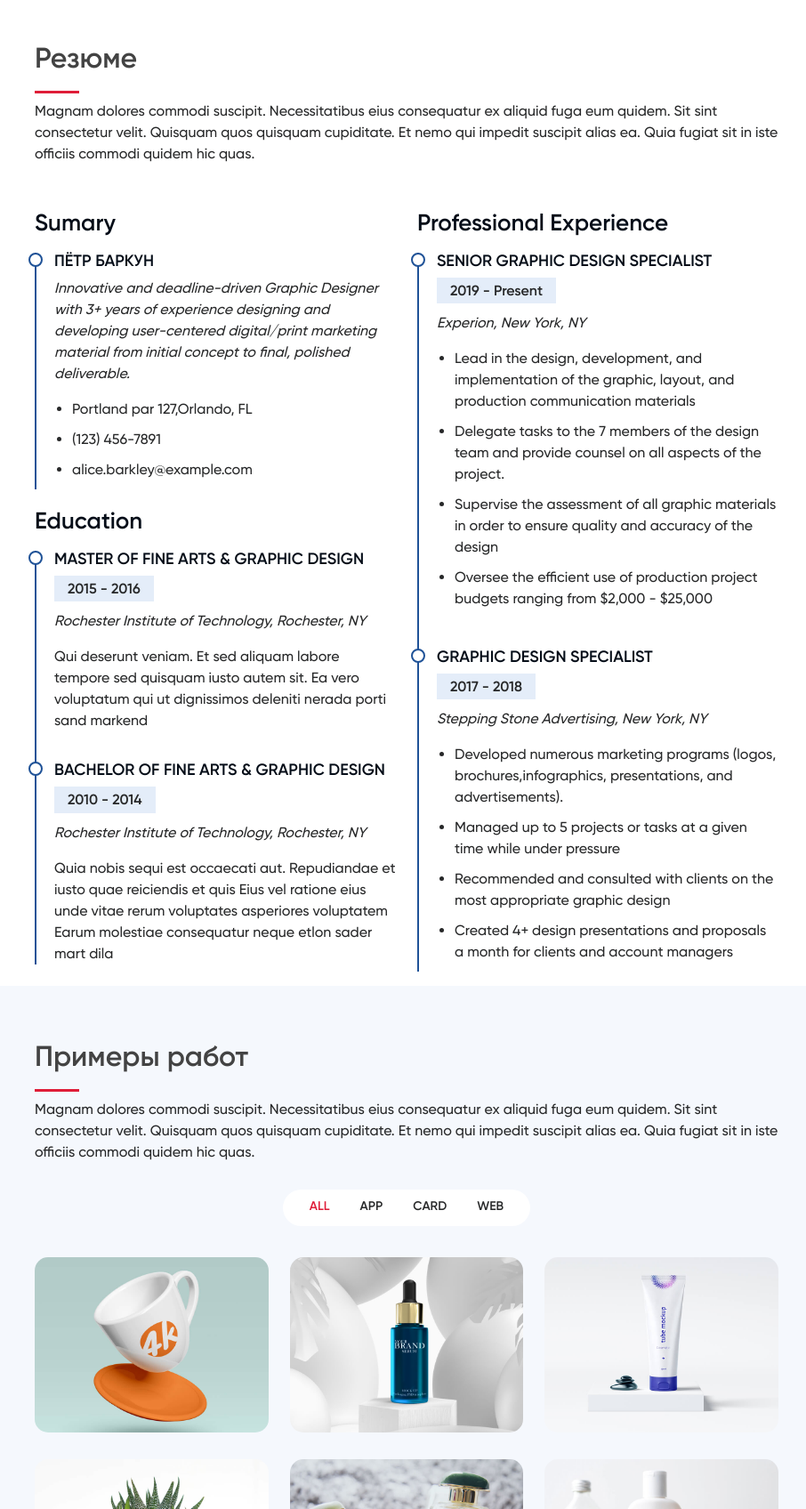
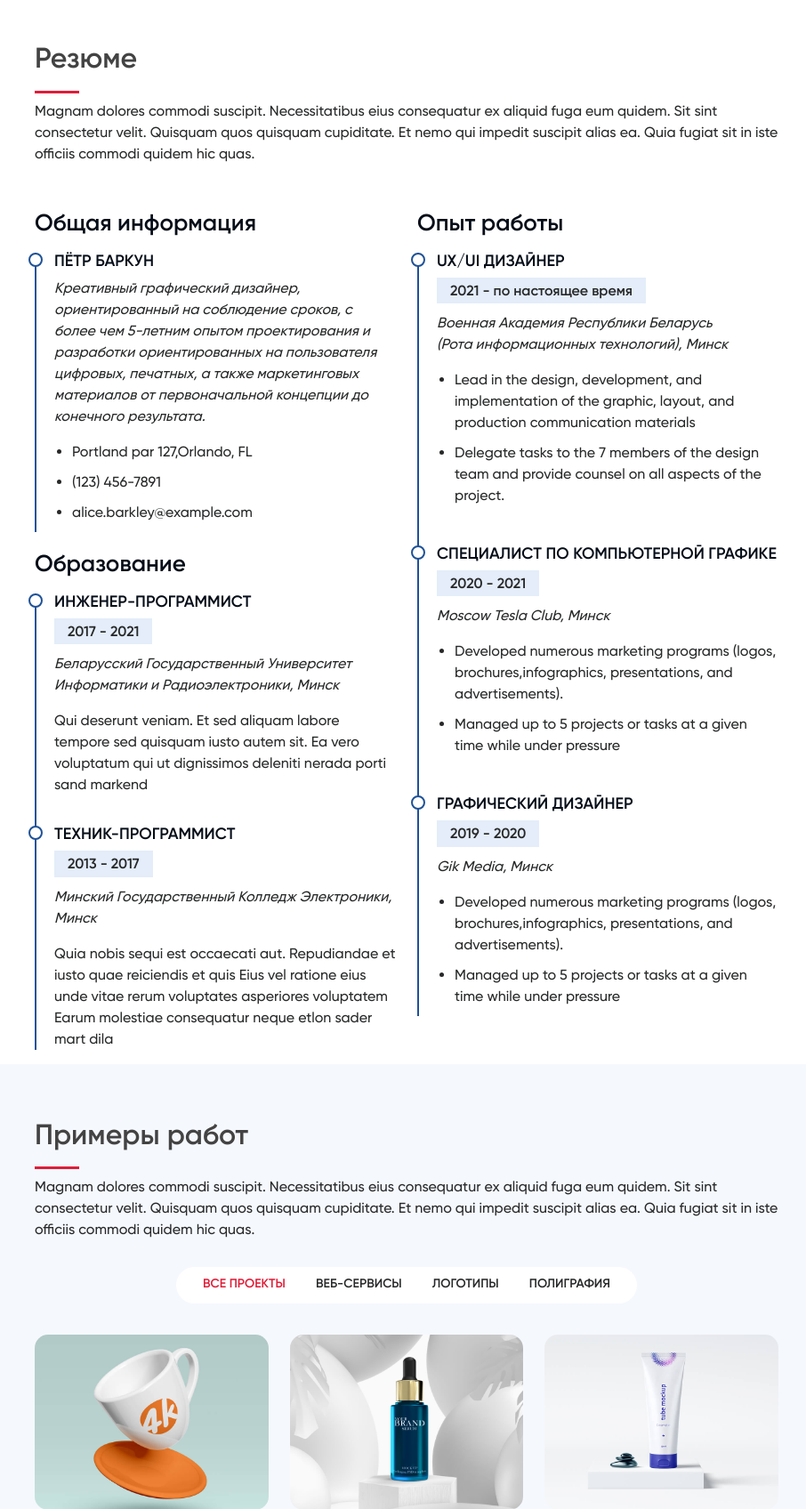
Before and after one commit to Unterfeldwebel33/peterbarkun, a PHP site: page / in a window 1280 px wide. Shown: the part 2280-3976 px from the top of the page at 89% size, without its empty margins (333-1239 px from the left). Run offline with PHP 8.4, Linux system fonts and the light colour scheme.

Commit message:
Обновлена картинка, и общее резюме

```diff
--- a/assets/css/style.css
+++ b/assets/css/style.css
@@ -256,6 +256,12 @@ h1, h2, h3, h4, h5, h6 {
 @media (min-width: 1024px) {
   #hero {
     background-attachment: fixed;
+  }
+}
+
+@media (max-width: 768px) {
+  #hero{
+    background-position-x:  39%;
   }
 }
 
--- a/index.html
+++ b/index.html
@@ -63,7 +63,7 @@
   <section id="hero" class="d-flex flex-column justify-content-center align-items-center">
     <div class="hero-container" data-aos="fade-in">
       <h1>Пётр Баркун</h1>
-      <p>Я занимаюсь <span class="typed" data-typed-items="UX/UI дизайном, графическим дизайном, разработкой логотипов, дизайном упаковки, полиграфией, веб-разработкой, фотографией"></span></p>
+      <p>Я занимаюсь <span class="typed" data-typed-items="UX/UI дизайном, графическим дизайном, разработкой логотипов, дизайном упаковок, полиграфией, веб-разработкой, фотографией"></span></p>
     </div>
   </section><!-- End Hero -->
 
@@ -240,10 +240,10 @@
 
         <div class="row">
           <div class="col-lg-6" data-aos="fade-up">
-            <h3 class="resume-title">Sumary</h3>
+            <h3 class="resume-title">Общая информация</h3>
             <div class="resume-item pb-0">
               <h4>Пётр Баркун</h4>
-              <p><em>Innovative and deadline-driven Graphic Designer with 3+ years of experience designing and developing user-centered digital/print marketing material from initial concept to final, polished deliverable.</em></p>
+              <p><em>Креативный графический дизайнер, ориентированный на соблюдение сроков, с более чем 5-летним опытом проектирования и разработки ориентированных на пользователя цифровых, печатных, а также маркетинговых материалов от первоначальной концепции до конечного результата.</em></p>
               <ul>
                 <li>Portland par 127,Orlando, FL</li>
                 <li>(123) 456-7891</li>
@@ -251,42 +251,47 @@
               </ul>
             </div>
 
-            <h3 class="resume-title">Education</h3>
+            <h3 class="resume-title">Образование</h3>
             <div class="resume-item">
-              <h4>Master of Fine Arts &amp; Graphic Design</h4>
-              <h5>2015 - 2016</h5>
-              <p><em>Rochester Institute of Technology, Rochester, NY</em></p>
+              <h4>Инженер-программист</h4>
+              <h5>2017 - 2021</h5>
+              <p><em>Беларусский Государственный Университет Информатики и Радиоэлектроники, Минск</em></p>
               <p>Qui deserunt veniam. Et sed aliquam labore tempore sed quisquam iusto autem sit. Ea vero voluptatum qui ut dignissimos deleniti nerada porti sand markend</p>
             </div>
             <div class="resume-item">
-              <h4>Bachelor of Fine Arts &amp; Graphic Design</h4>
-              <h5>2010 - 2014</h5>
-              <p><em>Rochester Institute of Technology, Rochester, NY</em></p>
+              <h4>Техник-программист</h4>
+              <h5>2013 - 2017</h5>
+              <p><em>Минский Государственный Колледж Электроники, Минск</em></p>
               <p>Quia nobis sequi est occaecati aut. Repudiandae et iusto quae reiciendis et quis Eius vel ratione eius unde vitae rerum voluptates asperiores voluptatem Earum molestiae consequatur neque etlon sader mart dila</p>
             </div>
           </div>
           <div class="col-lg-6" data-aos="fade-up" data-aos-delay="100">
-            <h3 class="resume-title">Professional Experience</h3>
+            <h3 class="resume-title">Опыт работы</h3>
             <div class="resume-item">
-              <h4>Senior graphic design specialist</h4>
-              <h5>2019 - Present</h5>
-              <p><em>Experion, New York, NY </em></p>
+              <h4>UX/UI Дизайнер</h4>
+              <h5>2021 - по настоящее время</h5>
+              <p><em>Военная Академия Республики Беларусь <br/>(Рота информационных технологий), Минск</em></p>
               <ul>
                 <li>Lead in the design, development, and implementation of the graphic, layout, and production communication materials</li>
                 <li>Delegate tasks to the 7 members of the design team and provide counsel on all aspects of the project. </li>
-                <li>Supervise the assessment of all graphic materials in order to ensure quality and accuracy of the design</li>
-                <li>Oversee the efficient use of production project budgets ranging from $2,000 - $25,000</li>
               </ul>
             </div>
             <div class="resume-item">
-              <h4>Graphic design specialist</h4>
-              <h5>2017 - 2018</h5>
-              <p><em>Stepping Stone Advertising, New York, NY</em></p>
+              <h4>Специалист по компьютерной графике</h4>
+              <h5>2020 - 2021</h5>
+              <p><em>Moscow Tesla Club, Минск</em></p>
               <ul>
                 <li>Developed numerous marketing programs (logos, brochures,infographics, presentations, and advertisements).</li>
                 <li>Managed up to 5 projects or tasks at a given time while under pressure</li>
-                <li>Recommended and consulted with clients on the most appropriate graphic design</li>
-                <li>Created 4+ design presentations and proposals a month for clients and account managers</li>
+              </ul>
+            </div>
+            <div class="resume-item">
+              <h4>Графический дизайнер</h4>
+              <h5>2019 - 2020</h5>
+              <p><em>Gik Media, Минск</em></p>
+              <ul>
+                <li>Developed numerous marketing programs (logos, brochures,infographics, presentations, and advertisements).</li>
+                <li>Managed up to 5 projects or tasks at a given time while under pressure</li>
               </ul>
             </div>
           </div>
@@ -307,10 +312,10 @@
         <div class="row" data-aos="fade-up">
           <div class="col-lg-12 d-flex justify-content-center">
             <ul id="portfolio-flters">
-              <li data-filter="*" class="filter-active">All</li>
-              <li data-filter=".filter-app">App</li>
-              <li data-filter=".filter-card">Card</li>
-              <li data-filter=".filter-web">Web</li>
+              <li data-filter="*" class="filter-active">Все проекты</li>
+              <li data-filter=".filter-app">Веб-Cервисы</li>
+              <li data-filter=".filter-card">Логотипы</li>
+              <li data-filter=".filter-web">Полиграфия</li>
             </ul>
           </div>
         </div>
```
Also changed, not shown: assets/img/hero-bg.jpg, assets/img/hero-bg1.jpg (added), assets/img/hero-bg2.jpg (added).
